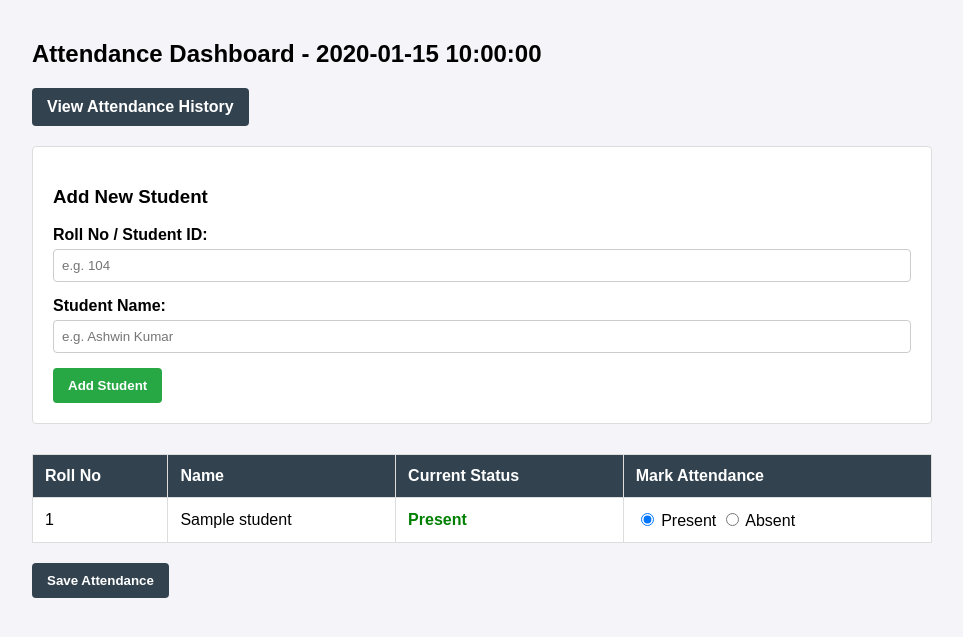
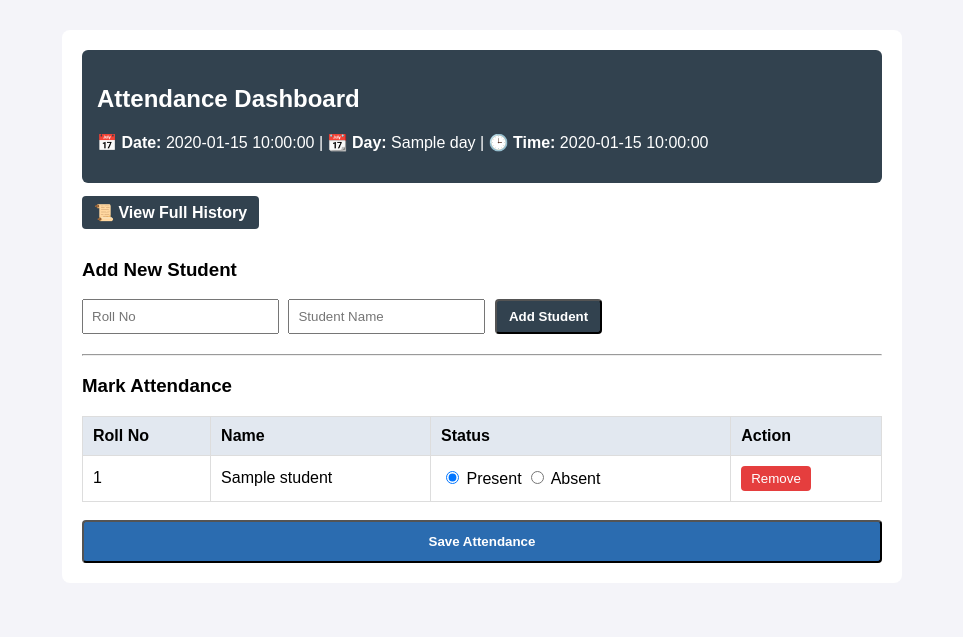
Before and after one commit to pawansoni1/attendance-management-system, a Flask app: template templates/index.html in a window 1280 px wide. Shown: the top 637 px of the page, without its empty margins (158-1121 px from the left). Run offline with Flask 3, Linux system fonts and the light colour scheme; the template is opened without the code that fills it: most values are stand-ins (such as "Sample title", 1, 10 or a date in 2020).

Commit message:
Update index.html

```diff
--- a/templates/index.html
+++ b/templates/index.html
@@ -2,53 +2,48 @@
 <html lang="en">
 <head>
     <meta charset="UTF-8">
-    <title>Attendance Management</title>
+    <title>Attendance Dashboard</title>
     <style>
-        body { font-family: Arial, sans-serif; margin: 40px; background-color: #f4f4f9; }
-        .container { max-width: 900px; margin: 0 auto; }
-        table { width: 100%; border-collapse: collapse; margin-top: 20px; background: white; margin-bottom: 20px; }
-        th, td { padding: 12px; border: 1px solid #ddd; text-align: left; }
-        th { background-color: #32424f; color: white; }
-        .btn { background: #32424f; color: white; padding: 10px 15px; border: none; cursor: pointer; border-radius: 4px; font-weight: bold; }
-        .btn-success { background: #28a745; }
-        .present { color: green; font-weight: bold; }
-        .absent { color: red; font-weight: bold; }
-        .form-box { background: white; padding: 20px; border: 1px solid #ddd; border-radius: 4px; margin-bottom: 30px; }
-        .form-group { margin-bottom: 15px; }
-        .form-group label { display: block; margin-bottom: 5px; font-weight: bold; }
-        .form-group input { width: 100%; padding: 8px; box-sizing: border-box; border: 1px solid #ccc; border-radius: 4px; }
+        body { font-family: Arial, sans-serif; margin: 30px; background: #f4f4f9; }
+        .container { max-width: 800px; margin: auto; background: white; padding: 20px; border-radius: 8px; }
+        .header { background: #32424f; color: white; padding: 15px; border-radius: 6px; margin-bottom: 20px; }
+        table { width: 100%; border-collapse: collapse; margin-top: 15px; }
+        th, td { padding: 10px; border: 1px solid #ddd; text-align: left; }
+        th { background-color: #e2e8f0; }
+        .btn { background: #32424f; color: white; padding: 8px 12px; text-decoration: none; border-radius: 4px; font-weight: bold; }
+        .btn-del { background: #e53e3e; color: white; border: none; padding: 5px 10px; border-radius: 4px; cursor: pointer; }
+        .form-inline { margin-bottom: 20px; }
+        .form-inline input { padding: 8px; margin-right: 5px; }
     </style>
 </head>
 <body>
     <div class="container">
-        <h2>Attendance Dashboard - {{ date }}</h2>
-<a href="/history" style="display: inline-block; background: #32424f; color: white; padding: 10px 15px; text-decoration: none; border-radius: 4px; font-weight: bold; margin-bottom: 20px;">View Attendance History</a>
-
-        <!-- NAYA FORM: New Student Add karne ke liye -->
-        <div class="form-box">
-            <h3>Add New Student</h3>
-            <form action="/add_student" method="POST">
-                <div class="form-group">
-                    <label>Roll No / Student ID:</label>
-                    <input type="text" name="student_id" placeholder="e.g. 104" required>
-                </div>
-                <div class="form-group">
-                    <label>Student Name:</label>
-                    <input type="text" name="student_name" placeholder="e.g. Ashwin Kumar" required>
-                </div>
-                <button type="submit" class="btn btn-success">Add Student</button>
-            </form>
+        <div class="header">
+            <h2>Attendance Dashboard</h2>
+            <p>📅 <b>Date:</b> {{ date }} | 📆 <b>Day:</b> {{ day }} | 🕒 <b>Time:</b> {{ time }}</p>
         </div>
 
-        <!-- Attendance List -->
+        <a href="/history" class="btn">📜 View Full History</a>
+        <br><br>
+
+        <h3>Add New Student</h3>
+        <form action="/add_student" method="POST" class="form-inline">
+            <input type="text" name="student_id" placeholder="Roll No" required>
+            <input type="text" name="student_name" placeholder="Student Name" required>
+            <button type="submit" class="btn">Add Student</button>
+        </form>
+
+        <hr>
+
+        <h3>Mark Attendance</h3>
         <form action="/mark" method="POST">
             <table>
                 <thead>
                     <tr>
                         <th>Roll No</th>
                         <th>Name</th>
-                        <th>Current Status</th>
-                        <th>Mark Attendance</th>
+                        <th>Status</th>
+                        <th>Action</th>
                     </tr>
                 </thead>
                 <tbody>
@@ -56,16 +51,20 @@
                     <tr>
                         <td>{{ student.id }}</td>
                         <td>{{ student.name }}</td>
-                        <td class="{{ student.status.lower() }}">{{ student.status }}</td>
                         <td>
-                            <input type="radio" name="{{ student.id }}" value="Present" {% if student.status == 'Present' %}checked{% endif %}> Present
-                            <input type="radio" name="{{ student.id }}" value="Absent" {% if student.status == 'Absent' %}checked{% endif %}> Absent
+                            <label><input type="radio" name="{{ student.id }}" value="Present" checked> Present</label>
+                            <label><input type="radio" name="{{ student.id }}" value="Absent"> Absent</label>
+                        </td>
+                        <td>
+                            <button type="submit" formmethod="POST" formaction="/delete_student/{{ student.id }}" class="btn-del" onclick="return confirm('Remove this student?')">Remove</button>
                         </td>
                     </tr>
                     {% endfor %}
                 </tbody>
             </table>
-            <button type="submit" class="btn">Save Attendance</button>
+            <br>
+            <button type="submit" class="btn" style="background: #2b6cb0; width: 100%; padding: 12px;">Save Attendance</button>
         </form>
     </div>
 </body>
+</html>
```
